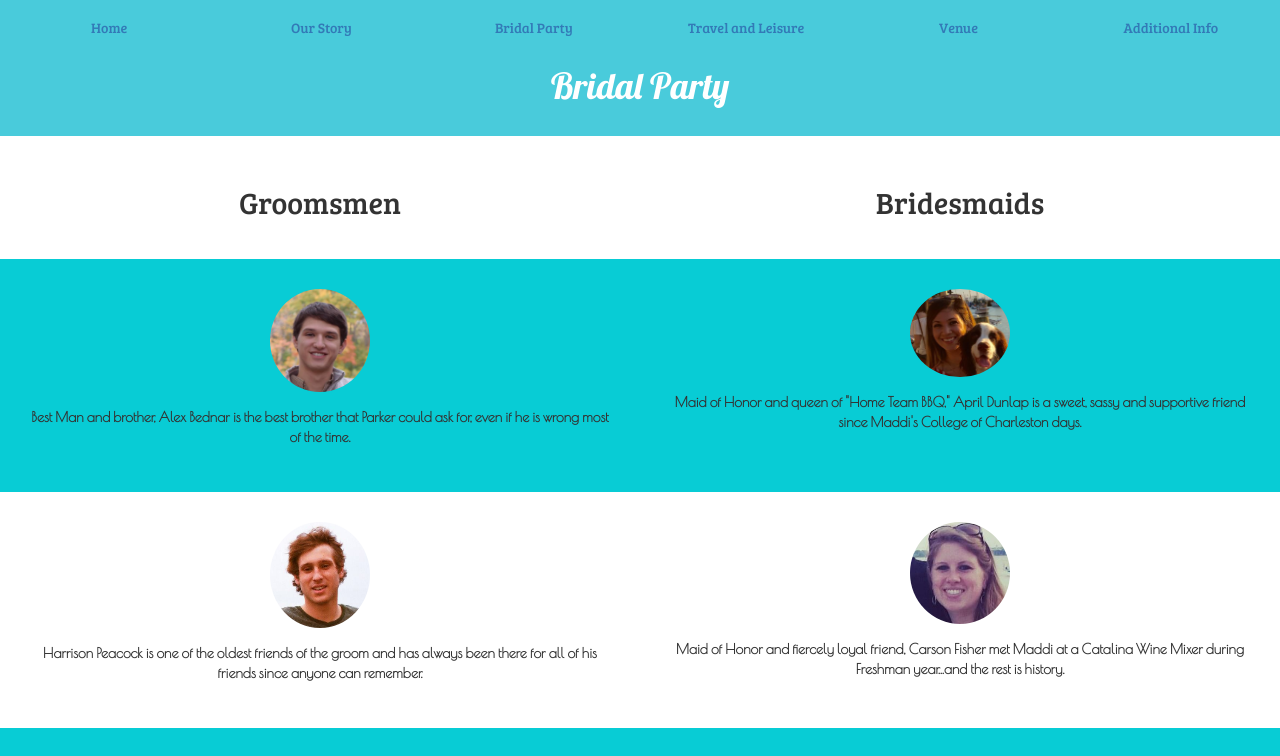
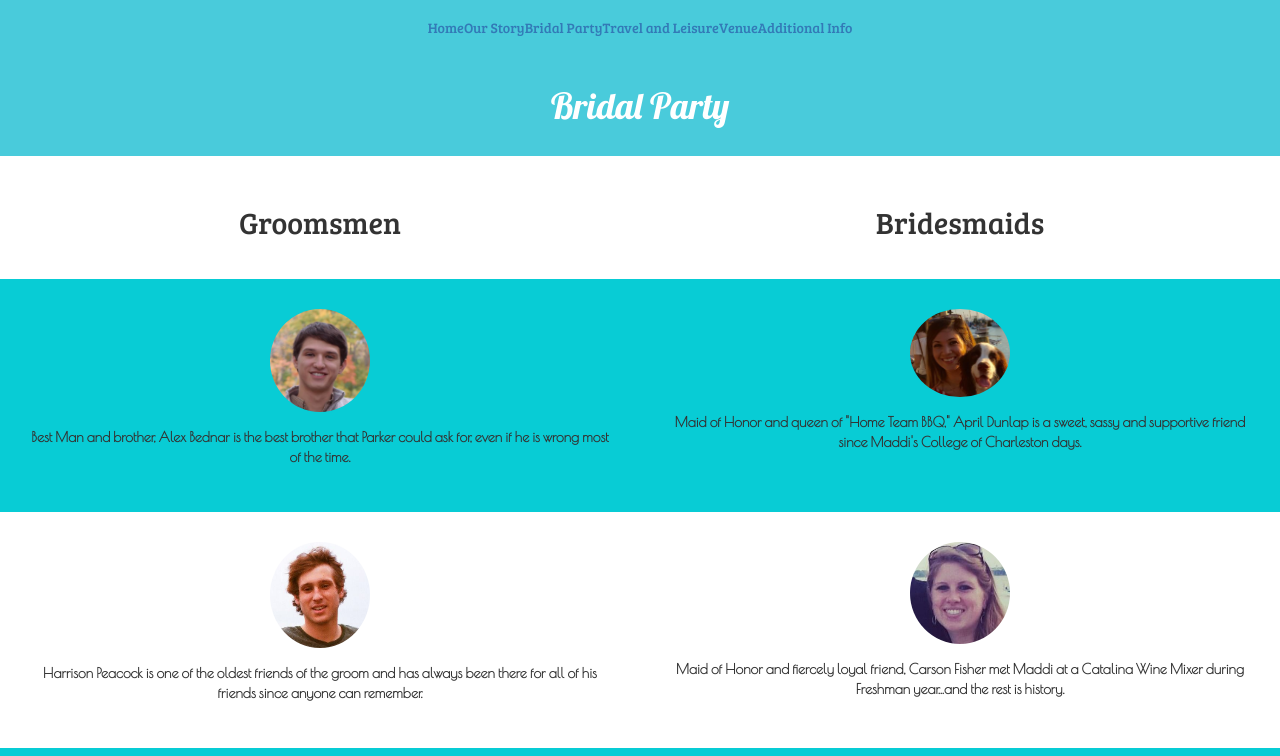
Before and after one commit to pwb14/wedding, a React (Create React App) app: page /bridalparty in a window 1280 px wide. Shown: the top 756 px of the page. Built offline with nearby package versions, Linux system fonts and the light colour scheme; what google-maps-react would draw is missing.

Commit message:
more changes for the boss.

```diff
--- a/src/AdditionalInfo.js
+++ b/src/AdditionalInfo.js
@@ -29,7 +29,7 @@ const TravelAndLeisure = () =>
 
         </div>
         <div>
-            <a className="text-center" href="https://www.target.com/gift-registry/giftgiver?registryId=61fb970a25d54eb989b16087584264a3&ref=registryWebEmailShare&lnk=registry_custom_url#1"><b>Target</b></a>
+            <a className="text-center" href="https://www.wayfair.com/registry/wedding/MadisonAndParker"><b>Wayfair</b></a>
 
         </div>
         <div>
--- a/src/NavBar.js
+++ b/src/NavBar.js
@@ -3,12 +3,12 @@ import { Navbar, Nav, NavItem } from 'react-bootstrap';
 import { Link } from 'react-router-dom';
 const NavBar = () =>
   <div className="story-header">
-    <Link className="col-sm-2 bc" to="/">Home</Link>
-    <Link className="col-sm-2 bc" to="/ourstory">Our Story</Link>
-    <Link className="col-sm-2 bc" to="/bridalparty">Bridal Party</Link>
-    <Link className="col-sm-2 bc" to="/travel">Travel and Leisure</Link>
-    <Link className="col-sm-2 bc" to="/venue">Venue</Link>
-    <Link className="col-sm-2 bc" to="/additional">Additional Info</Link>
+    <Link className="col-sm bc" to="/">Home</Link>
+    <Link className="col-sm bc" to="/ourstory">Our Story</Link>
+    <Link className="col-sm bc" to="/bridalparty">Bridal Party</Link>
+    <Link className="col-sm bc" to="/travel">Travel and Leisure</Link>
+    <Link className="col-sm bc" to="/venue">Venue</Link>
+    <Link className="col-sm bc" to="/additional">Additional Info</Link>
   </div>;
 
 export default NavBar;
--- a/src/Venue.js
+++ b/src/Venue.js
@@ -22,9 +22,12 @@ const style3 = {
     marginTop: "3%",
     fontFamily: 'Bree Serif'
 };
-const style4 = {
-    marginBottom: '5%',
-    fontFamily: 'Bree Serif'
+const style6 = {
+    marginBottom: '5%'
+};
+const style7 = {
+    paddingLeft: '10%',
+    paddingRight: '10%'
 };
 const Venue = () =>
     <div style={{height:"100%"}}>
@@ -35,7 +38,21 @@ const Venue = () =>
             <p>926 Hughes Rd</p>
             <p>Johns Island, SC 29455</p>
             <p style={style3}>Ceremony will start at 5:30pm</p>
-            <p style={style4}>Cocktails, dinner and dancing to follow at 6pm</p>
+            <p style={style3}>Cocktails, dinner and dancing to follow at 6pm</p>
+            <p style={style3}>Suggested Attire: Dressy Casual</p>
+
+            <p style={style7}>Cocktail or sun dresses for women</p>
+            <p style={style7}>Suit and tie or dinner jacket for men</p>
+            <p style={style3}>Transportation</p>
+            <p style={style7}>We're providing ride credits on the Lyft app to encourage our guests not to drink and drive. Here's how you can get a $10 credit on a Lyft ride:</p>
+
+            <p style={style7}>1. If you do not already have the Lyft app, download it from the Apple or Android store. To set up an account, you will need to provide credit card information in the event that your ride goes over $10.</p>
+
+            <p style={style7}>2. Add the promo code to the "Promo" section of the app before you request your ride. You must be in "Personal" mode for the code to apply. You will only need to enter this code one time for the duration of the event.</p>
+
+            <p style={style7}>3. This code will only work if you are going to or from the wedding venue.</p>
+
+            <p style={style6}>Promo Code: BEDNAR18</p>
         </div>
         <div  style={style2}>
         <MapContainer/>
--- a/src/styles/main.css
+++ b/src/styles/main.css
@@ -45,6 +45,7 @@ p{
 	color: white;
 	background-color: #49cbdb;
     padding-bottom: 30px;
+    width: 100%;
 }
 .story-header a {
     text-align: center;
```
